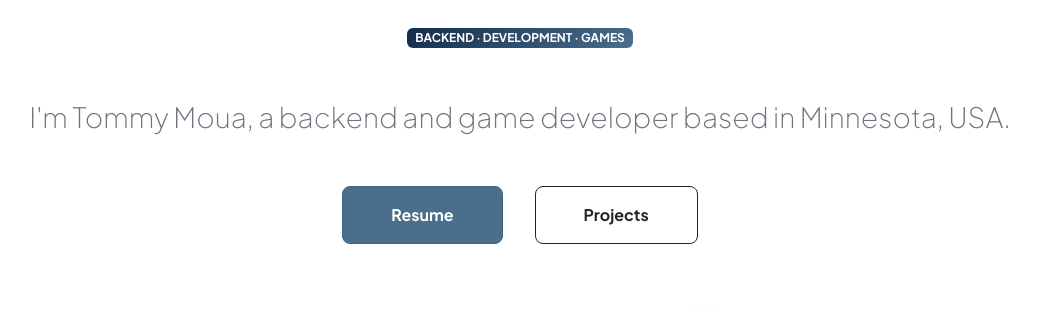
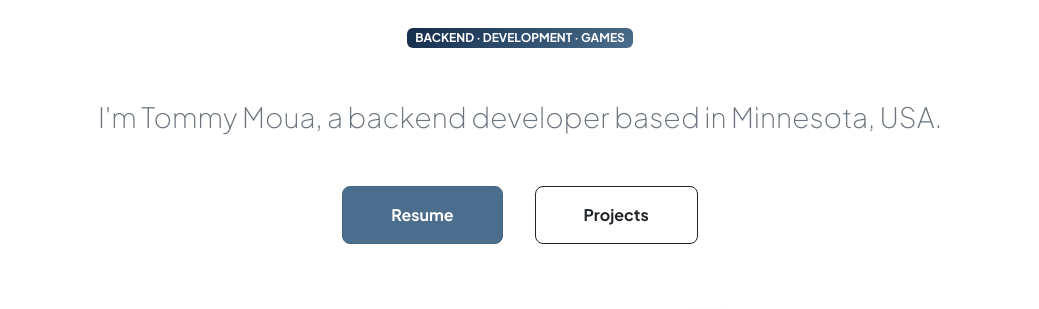
Before and after one commit to tmoua96/portfolio-website, a Django app: page / in a window 1280 px wide. Shown: the part 72-381 px from the top of the page, without its empty margins (120-1159 px from the left). Run offline with Django 5.2, Linux system fonts and the light colour scheme; some libraries are stand-ins or nearby versions.

Commit message:
Updated wording on home page message.

```diff
--- a/portfolio/main/templates/home.html
+++ b/portfolio/main/templates/home.html
@@ -16,7 +16,7 @@ Portfolio - Tommy Moua
                         <!-- Header text content-->
                         <div class="text-center text-xxl-start">
                             <div class="badge bg-gradient-primary-to-secondary text-white mb-5"><div class="text-uppercase">Backend &middot; Development &middot; Games</div></div>
-                            <div class="fs-3 fw-light text-muted mb-5 mx-auto">I'm Tommy Moua, a backend and game developer based in Minnesota, USA.</div>
+                            <div class="fs-3 fw-light text-muted mb-5 mx-auto">I'm Tommy Moua, a backend developer based in Minnesota, USA.</div>
                             {% comment %} <h3 class="display-6 fw-bolder mb-5"><span class="text-gradient d-inline">Create and work on interesting projects</span></h3> {% endcomment %}
                             <div class="d-grid gap-3 d-sm-flex justify-content-sm-center justify-content-xxl-start mb-3">
                                 <a class="btn btn-primary btn-lg px-5 py-3 me-sm-3 fs-6 fw-bolder" href="/resume">Resume</a>
```
